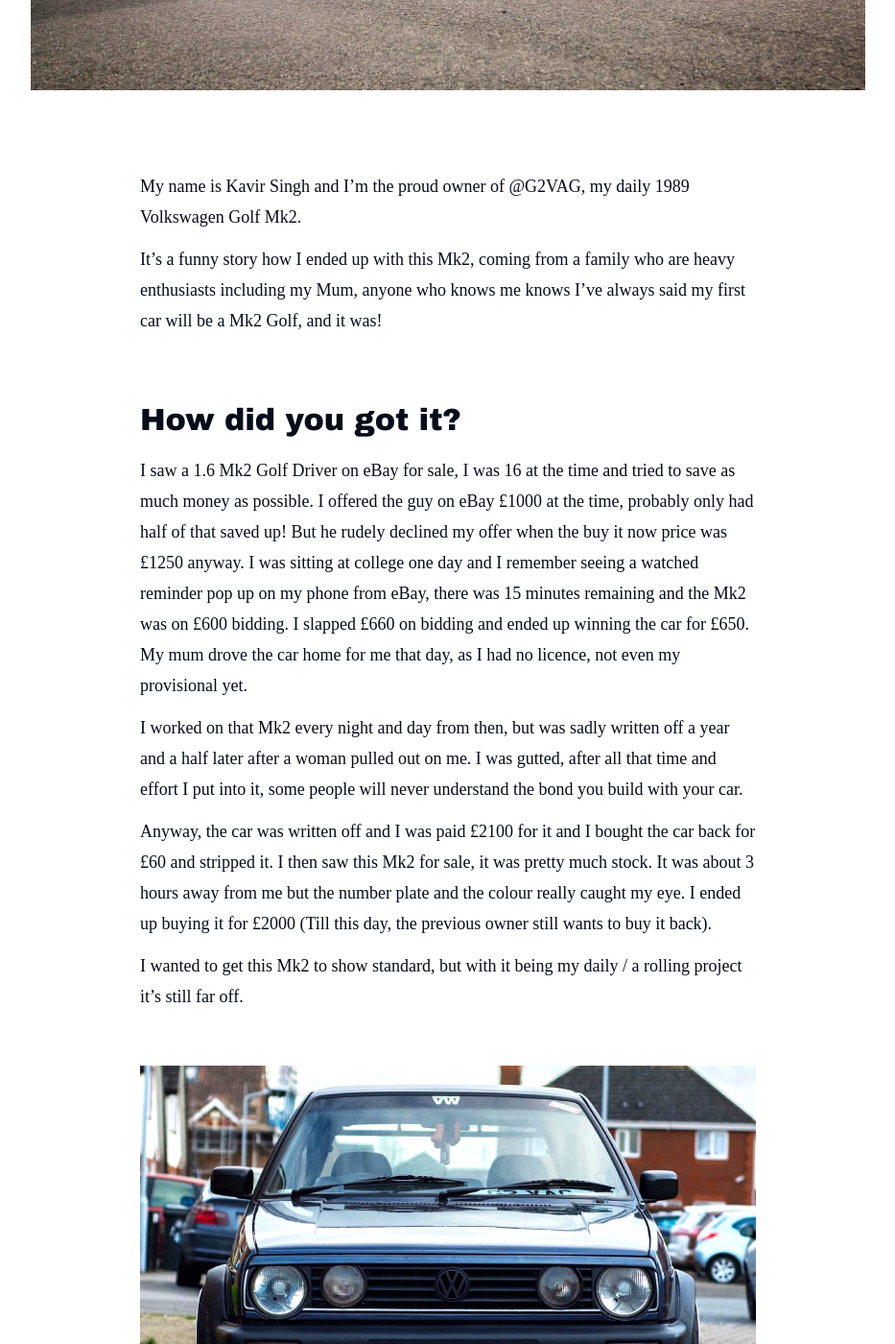
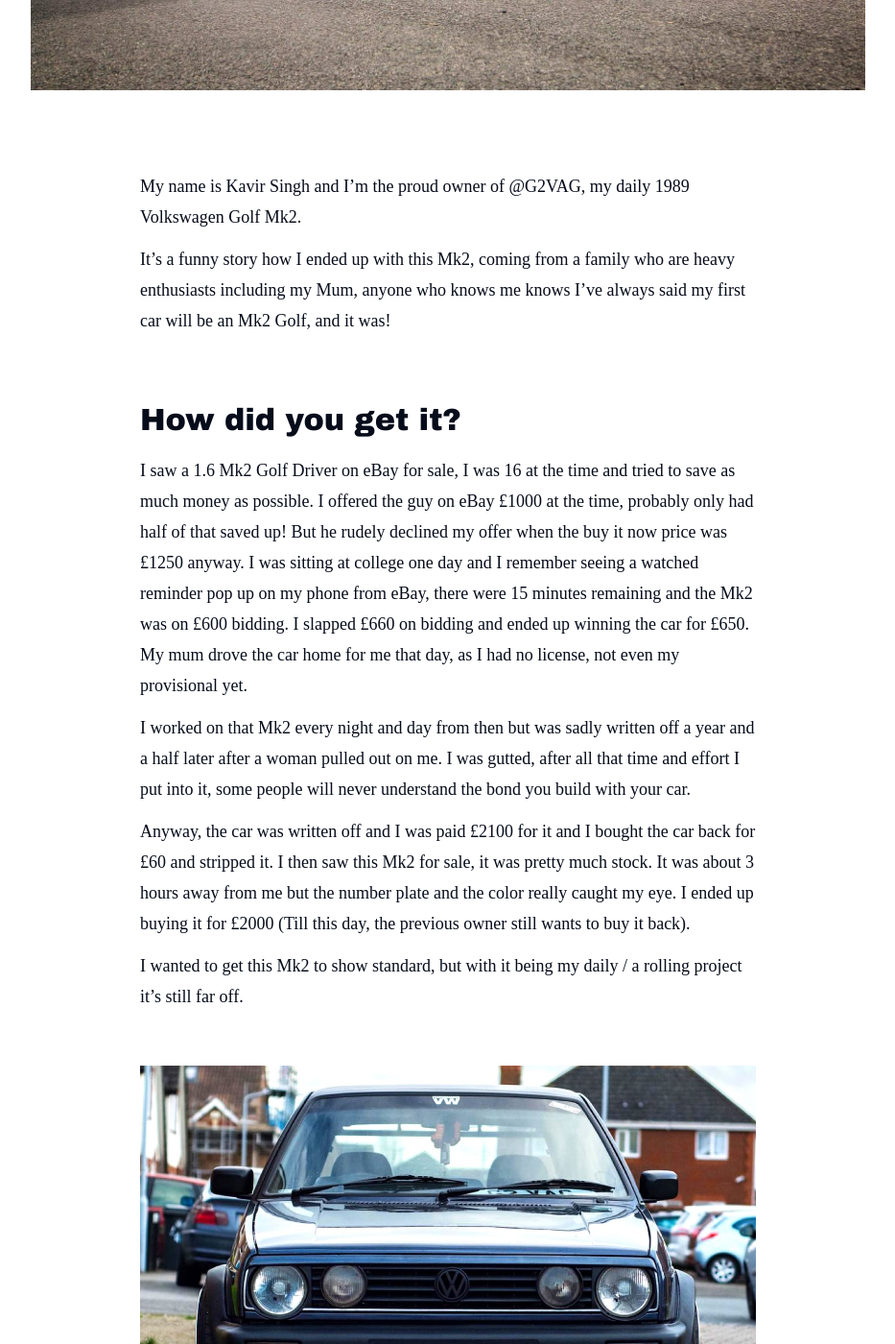
Before and after one commit to byvasco/mk2swag.com, a Jekyll site: the page built from collections/_stories/kavir-s-89-daily-golf.md, in a window 1280 px wide and 1400 px high, scrolled down 1083 px. Shown: the whole window at 96% size, without its empty margins (173-1106 px from the left). Built offline with Jekyll 4.4.1, drawn with Linux system fonts in a browser that asks for light colours; some web fonts are replaced.

Commit message:
Update from Forestry.io Vasco Marques updated collections/_stories/kavir-s-89-daily-golf.md

```diff
--- a/collections/_stories/kavir-s-89-daily-golf.md
+++ b/collections/_stories/kavir-s-89-daily-golf.md
@@ -10,15 +10,15 @@
 ---
 My name is Kavir Singh and I’m the proud owner of @G2VAG, my daily 1989 Volkswagen Golf Mk2.
 
-It’s a funny story how I ended up with this Mk2, coming from a family who are heavy enthusiasts including my Mum, anyone who knows me knows I’ve always said my first car will be a Mk2 Golf, and it was!
+It’s a funny story how I ended up with this Mk2, coming from a family who are heavy enthusiasts including my Mum, anyone who knows me knows I’ve always said my first car will be an Mk2 Golf, and it was!
 
-#### How did you got it?
+#### How did you get it?
 
-I saw a 1.6 Mk2 Golf Driver on eBay for sale, I was 16 at the time and tried to save as much money as possible. I offered the guy on eBay £1000 at the time, probably only had half of that saved up! But he rudely declined my offer when the buy it now price was £1250 anyway. I was sitting at college one day and I remember seeing a watched reminder pop up on my phone from eBay, there was 15 minutes remaining and the Mk2 was on £600 bidding. I slapped £660 on bidding and ended up winning the car for £650. My mum drove the car home for me that day, as I had no licence, not even my provisional yet.
+I saw a 1.6 Mk2 Golf Driver on eBay for sale, I was 16 at the time and tried to save as much money as possible. I offered the guy on eBay £1000 at the time, probably only had half of that saved up! But he rudely declined my offer when the buy it now price was £1250 anyway. I was sitting at college one day and I remember seeing a watched reminder pop up on my phone from eBay, there were 15 minutes remaining and the Mk2 was on £600 bidding. I slapped £660 on bidding and ended up winning the car for £650. My mum drove the car home for me that day, as I had no license, not even my provisional yet.
 
-I worked on that Mk2 every night and day from then, but was sadly written off a year and a half later after a woman pulled out on me. I was gutted, after all that time and effort I put into it, some people will never understand the bond you build with your car.
+I worked on that Mk2 every night and day from then but was sadly written off a year and a half later after a woman pulled out on me. I was gutted, after all that time and effort I put into it, some people will never understand the bond you build with your car.
 
-Anyway, the car was written off and I was paid £2100 for it and I bought the car back for £60 and stripped it. I then saw this Mk2 for sale, it was pretty much stock. It was about 3 hours away from me but the number plate and the colour really caught my eye. I ended up buying it for £2000 (Till this day, the previous owner still wants to buy it back).
+Anyway, the car was written off and I was paid £2100 for it and I bought the car back for £60 and stripped it. I then saw this Mk2 for sale, it was pretty much stock. It was about 3 hours away from me but the number plate and the color really caught my eye. I ended up buying it for £2000 (Till this day, the previous owner still wants to buy it back).
 
 I wanted to get this Mk2 to show standard, but with it being my daily / a rolling project it’s still far off.
 
```
